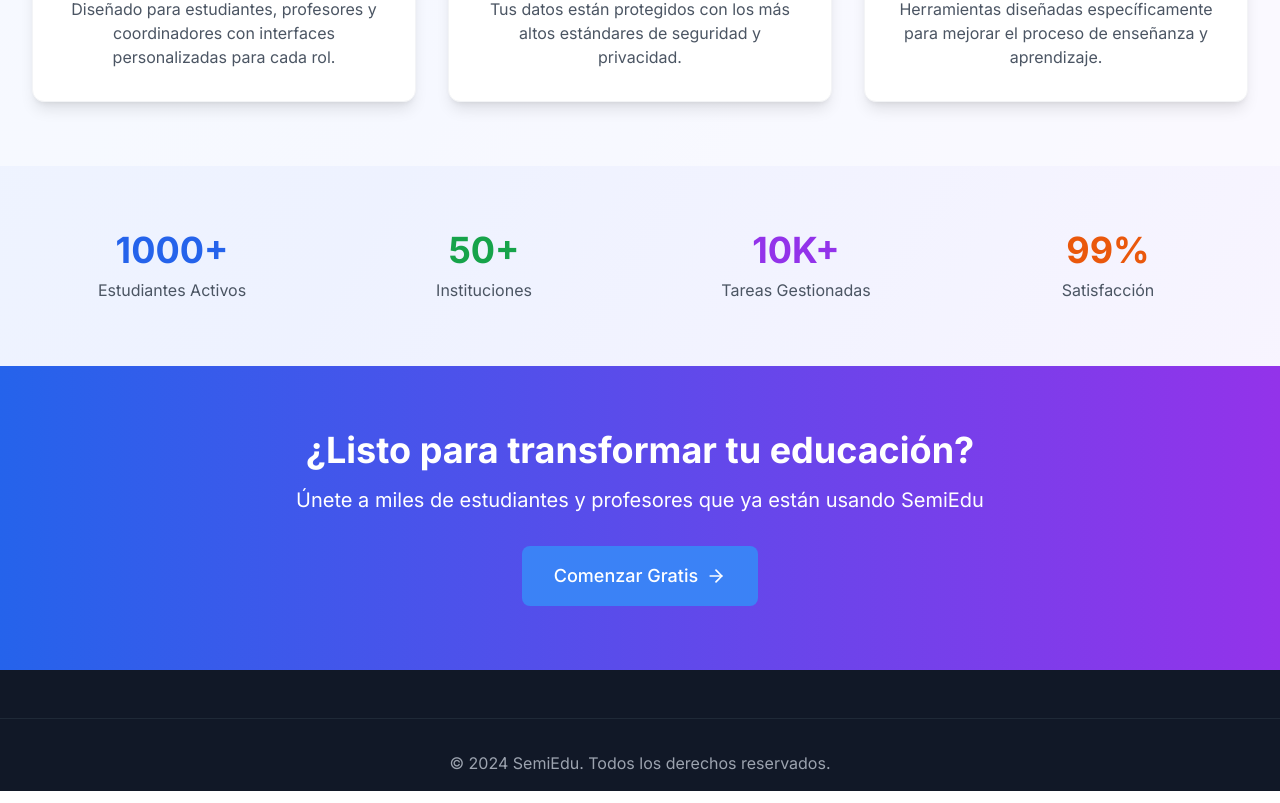
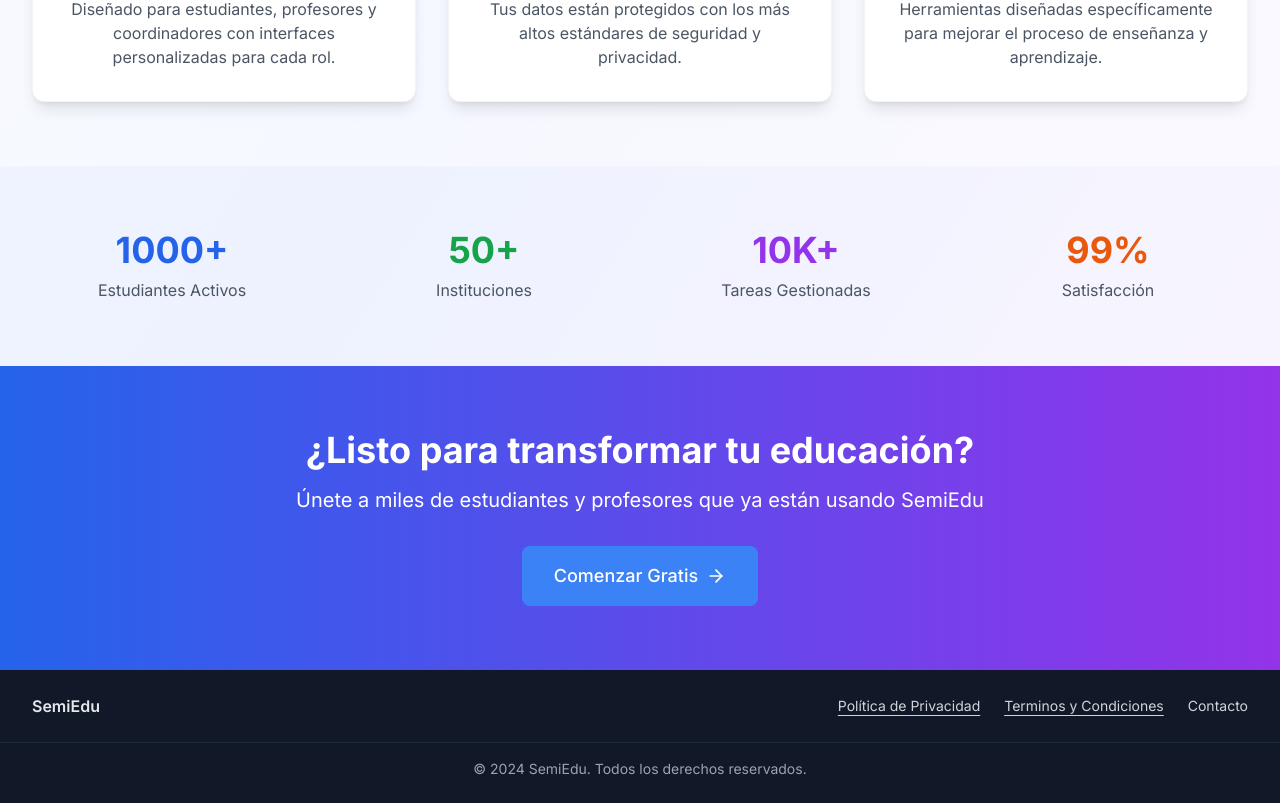
Before and after one commit to anchundiatech/SemiEdu, a Next.js app: page /landing in a window 1280 px wide. Shown: the part 1203-2006 px from the top of the page. Built offline with nearby package versions, Linux system fonts and the light colour scheme.

Commit message:
feat: add links in footer to redirect to Privacy and Terms pages

```diff
--- a/src/app/landing/page.tsx
+++ b/src/app/landing/page.tsx
@@ -209,14 +209,39 @@ export default function LandingPage() {
       </section>
 
       {/* Footer */}
-      <footer className="bg-gray-900 text-white py-4">
+     <footer className="bg-gray-900 text-white py-6">
+  <div className="max-w-7xl mx-auto px-4 sm:px-6 lg:px-8 flex flex-col sm:flex-row items-center justify-between gap-4">
+    <div className="text-gray-200 font-semibold">SemiEdu</div>
+    <div className="flex items-center gap-6 text-gray-300 text-sm">
+      <a
+        href="/privacy"
+        className="hover:text-white underline underline-offset-4"
+        target="_blank"
+        rel="noopener noreferrer"
+      >
+        Política de Privacidad
+      </a>
+     <a
+     href='/terms'
+     className='hover:text-white underline underline-offset-4'
+     target='_blank'
+     rel="nooper noreferrer"
+     >
+      Terminos y Condiciones
+     </a>
+      <a
+        href="mailto:armandoanchundiayela@gmail.com"
+        className="hover:text-white"
+      >
+        Contacto
+      </a>
+    </div>
+  </div>
+  <div className="border-t border-gray-800 mt-6 pt-4 text-center text-gray-400 text-sm">
+    <p>&copy; 2024 SemiEdu. Todos los derechos reservados.</p>
+  </div>
+</footer>
 
-
-          <div className="border-t border-gray-800 mt-8 pt-8 text-center text-gray-400">
-            <p>&copy; 2024 SemiEdu. Todos los derechos reservados.</p>
-          </div>
-
-      </footer>
     </div>
   );
 }
```
